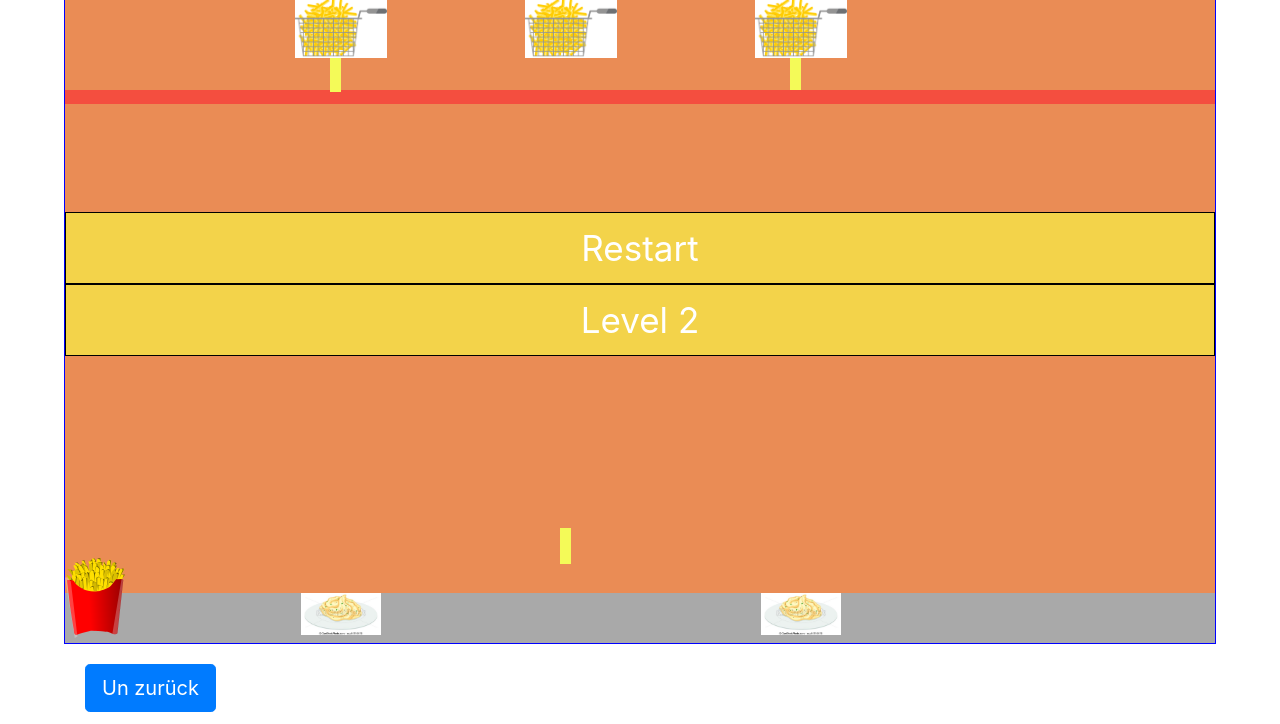
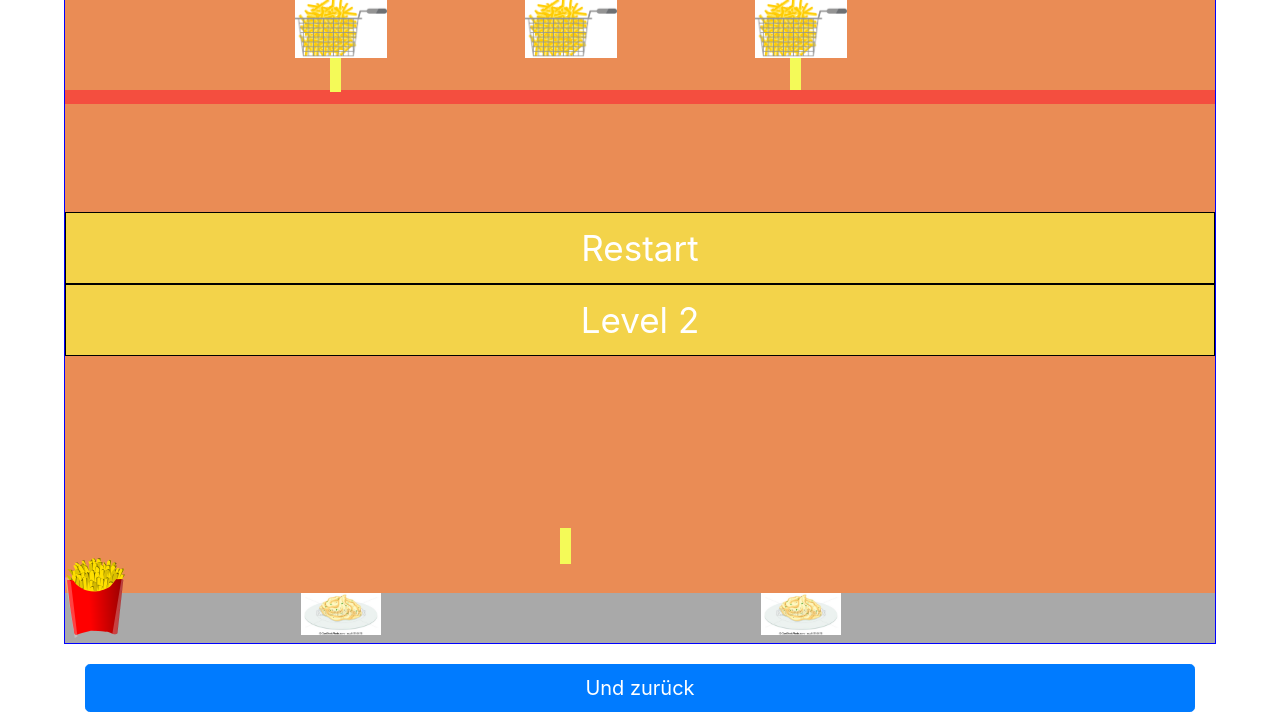
Before and after one commit to SchorschHarrison/PommesSeite, a website: page public/Game/index.html in a window 1280 px wide. Shown: the part 76-800 px from the top of the page. Drawn offline with nearby package versions, Linux system fonts and the light colour scheme.

Commit message:
update the Game
Button

```diff
--- a/public/Game/index.html
+++ b/public/Game/index.html
@@ -46,7 +46,7 @@
 
     <div class="container">
 
-        <a id="marginoben" class="btn btn-primary btn-lg" href="http://localhost" role="button">Un zurück</a>
+        <a id="marginoben" class="btn btn-primary btn-lg new_button" href="http://localhost" role="button">Und zurück</a>
 
     </div>
 
--- a/public/Game/javascript/functions.js
+++ b/public/Game/javascript/functions.js
@@ -93,6 +93,7 @@ restart.click(function () {
   score_1.text(score);
   life = startLife;
   life_span.text(life);
+  speed = startSpeed;
 
   restart.slideUp();
   lev2.slideUp();
--- a/public/Game/javascript/variables.js
+++ b/public/Game/javascript/variables.js
@@ -20,6 +20,7 @@ let basket = $('#basket'),
     levelIndex = 1,
     life = 3,
     startLife = 3,
+    startSpeed = 2
     speed = 2,
     max_speed = 75,
     counter = 0,
--- a/public/Game/style.css
+++ b/public/Game/style.css
@@ -171,3 +171,14 @@ html, body {
 #marginoben{
   margin-top: 1em;
 }
+
+.new_button{
+  color:white;
+  background-color: #0477BF;
+  border: 0;
+  padding: 0.5em;
+  font-size: 2rem;
+  color: white;
+  border-radius: 0.4em;
+  width: 100%;
+}
```
